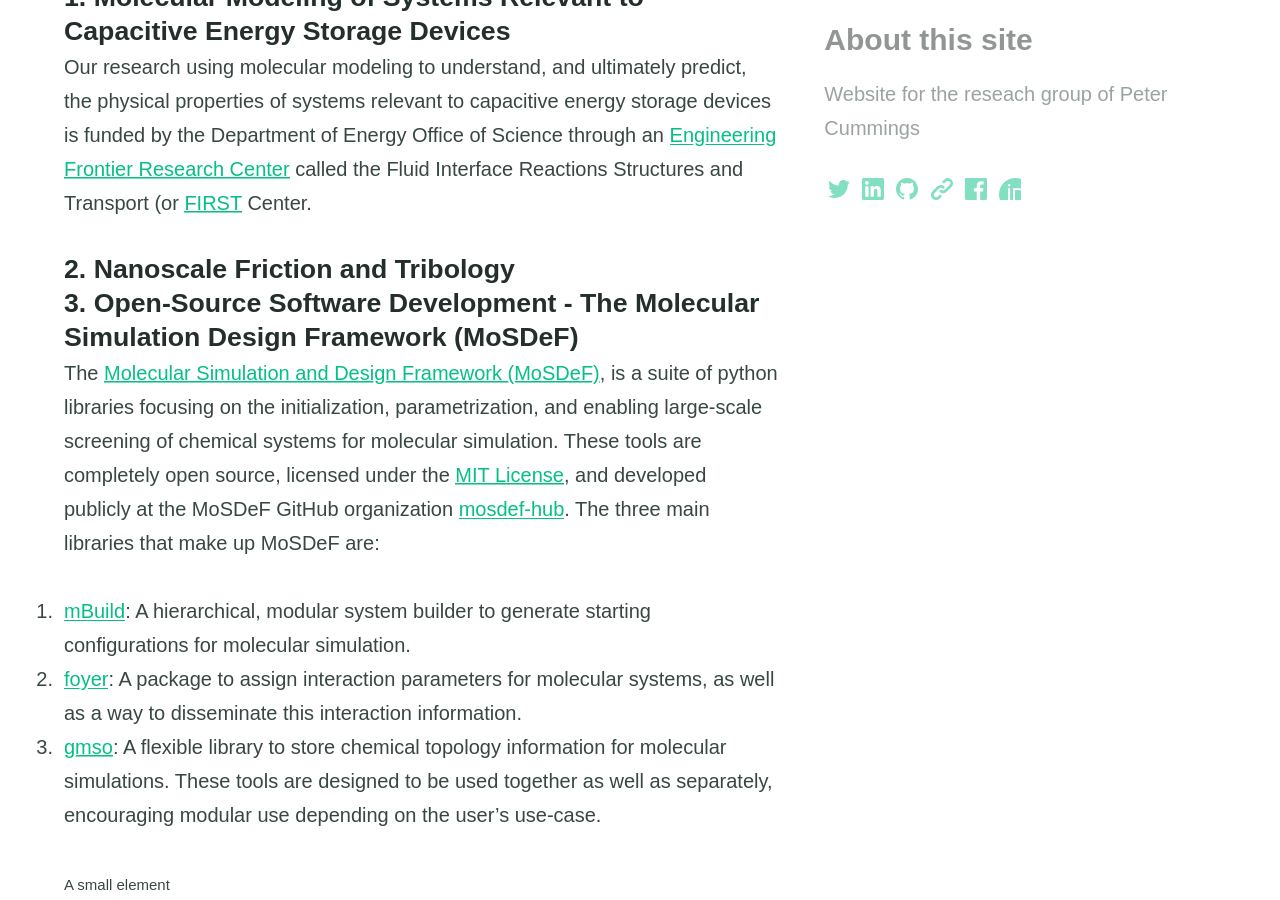
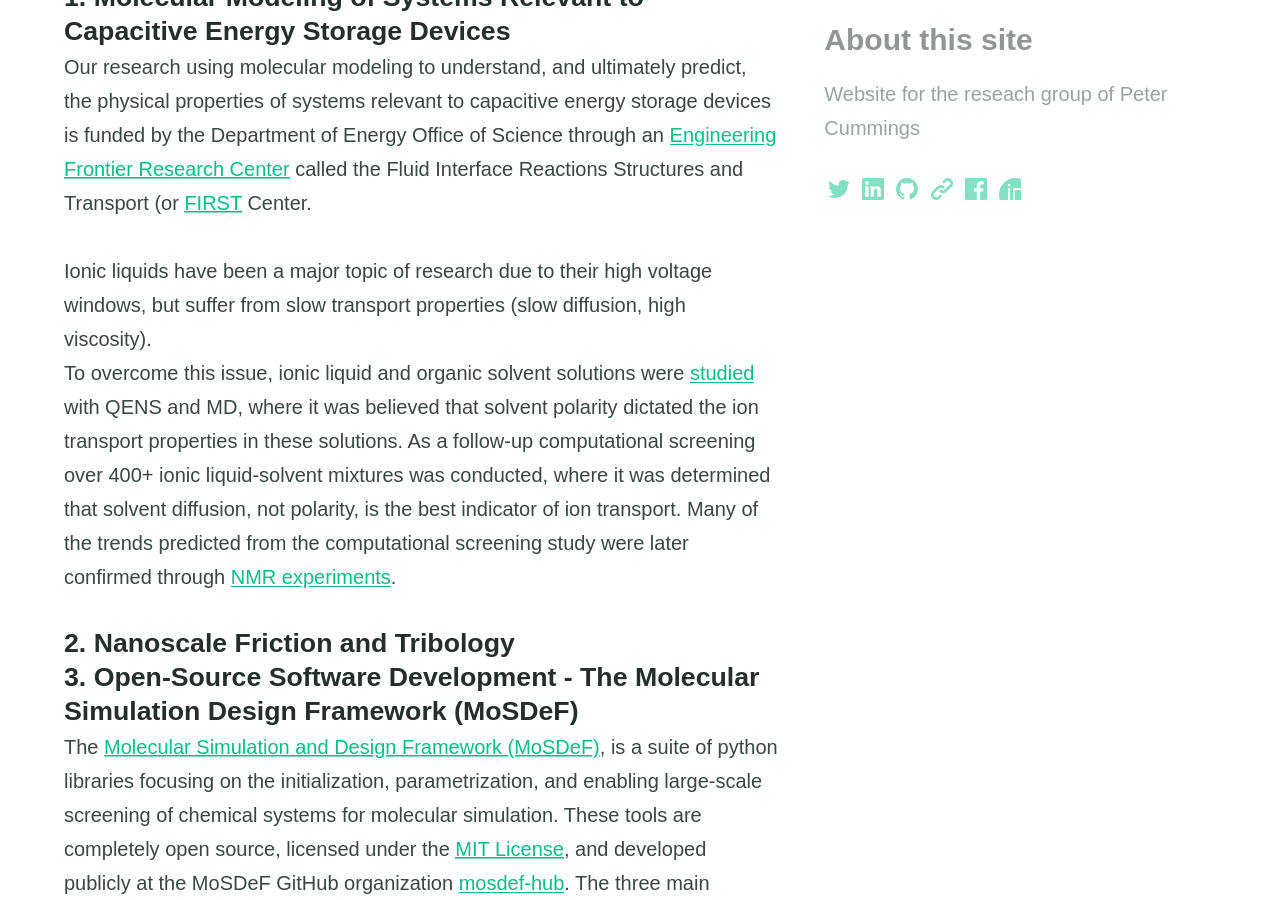
Before and after one commit to ptc2ug/ptc2ug.github.io, a Jekyll site: the page built from research.md, in a window 1280 px wide and 900 px high, scrolled down 1720 px. Built offline with Jekyll 4.4.1, drawn with Linux system fonts in a browser that asks for light colours.

Commit message:
Edit Ray bio and add more FIRST research

```diff
--- a/research.md
+++ b/research.md
@@ -17,6 +17,11 @@ All of our research is conducted using molecular simulation methods. Molecular s
 
 #### 1. Molecular Modeling of Systems Relevant to Capacitive Energy Storage Devices
 Our research using molecular modeling to understand, and ultimately predict, the physical properties of systems relevant to capacitive energy storage devices is funded by the Department of Energy Office of Science through an [Engineering Frontier Research Center](https://www.energyfrontier.us "Energy Frontier Research Center") called the Fluid Interface Reactions Structures and Transport (or [FIRST](https://web.ornl.gov/sci/first/ "FIRST") Center.
+
+Ionic liquids have been a major topic of research due to their high voltage windows, but suffer from slow transport properties (slow diffusion, high viscosity).
+To overcome this issue, ionic liquid and organic solvent solutions were [studied](https://pubs.acs.org/doi/abs/10.1021/acs.jpclett.6b02587) with QENS and MD, where it was believed that solvent polarity dictated the ion transport properties in these solutions.
+As a follow-up computational screening over 400+ ionic liquid-solvent mixtures was conducted, where it was determined that solvent diffusion, not polarity, is the best indicator of ion transport.
+Many of the trends predicted from the computational screening study were later confirmed through [NMR experiments](https://pubs.acs.org/doi/abs/10.1021/acs.jpcb.0c07582).
 
 #### 2. Nanoscale Friction and Tribology
 
```
Also changed, not shown: members.md (+1 -1 lines).
